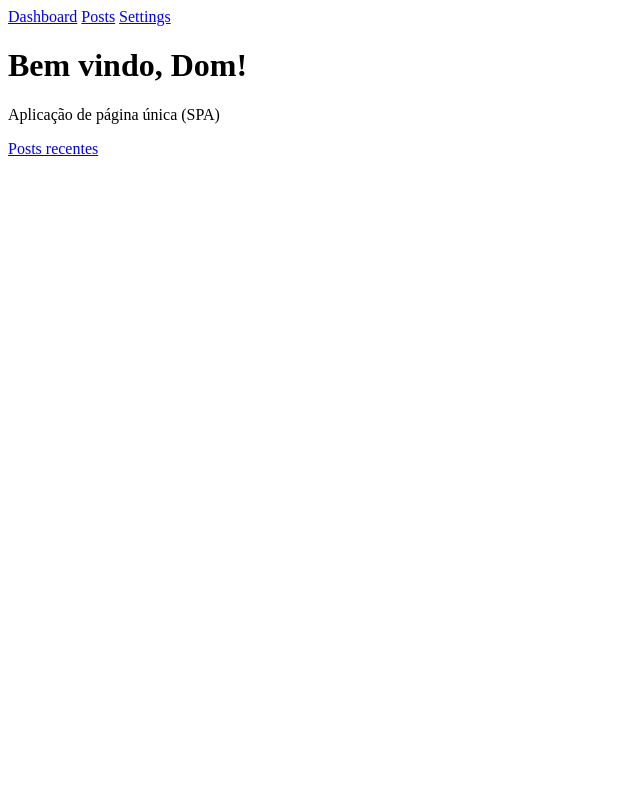
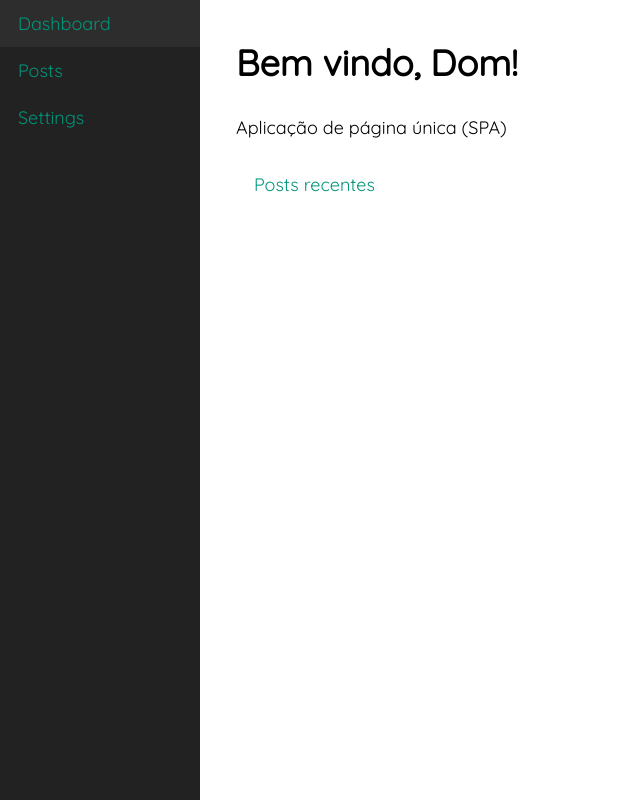
Before and after one commit to hudsonviana/single-page-application, a website with bundled scripts: page frontend/index.html in a window 1280 px wide. Shown: the whole page, without its empty margins (0-640 px from the left). Built offline with nearby package versions, Linux system fonts and the light colour scheme.

Commit message:
SPA primeira parte finalizada

```diff
--- a/frontend/index.html
+++ b/frontend/index.html
@@ -4,6 +4,8 @@
     <meta charset="UTF-8" />
     <meta http-equiv="X-UA-Compatible" content="IE=edge" />
     <meta name="viewport" content="width=device-width, initial-scale=1.0" />
+    <link href='https://fonts.googleapis.com/css?family=Quicksand' rel='stylesheet'>
+    <link rel="stylesheet" href="/static/css/index.css" />
     <title>Sigle Page App</title>
   </head>
   <body>
--- /dev/null
+++ b/frontend/static/css/index.css
@@ -0,0 +1,37 @@
+body {
+  --nav-width: 200px;
+  margin: 0 0 0 var(--nav-width);
+  font-family: 'Quicksand', sans-serif;
+  font-size: 18px;
+}
+
+.nav {
+  position: fixed;
+  top: 0;
+  left: 0;
+  width: var(--nav-width);
+  height: 100vh;
+  background: #222;
+}
+
+.nav__link {
+  display: block;
+  padding: 12px 18px;
+  text-decoration: none;
+  columns: #eeeeee;
+  font-weight: 500;
+}
+
+.nav__link:hover {
+  background: rgba(255, 255, 255, 0.05);
+}
+
+#app {
+  margin: 2em;
+  line-height: 1.5;
+  font-weight: 500;
+}
+
+a {
+  color: #009579;
+}
--- /dev/null
+++ b/frontend/static/js/views/Posts.js
@@ -0,0 +1,15 @@
+import AbstractView from './AbstractView.js';
+
+export default class extends AbstractView {
+  constructor() {
+    super();
+    this.setTitle('Posts');
+  }
+
+  async getHtml() {
+    return `
+      <h1>Posts</h1>
+      <p>Você está vendo os posts.</p>
+    `;
+  }
+}
--- /dev/null
+++ b/frontend/static/js/views/Settings.js
@@ -0,0 +1,15 @@
+import AbstractView from './AbstractView.js';
+
+export default class extends AbstractView {
+  constructor() {
+    super();
+    this.setTitle('Settings');
+  }
+
+  async getHtml() {
+    return `
+      <h1>Settings</h1>
+      <p>Você está vendo as configurações</p>
+    `;
+  }
+}
```
Also changed, not shown: frontend/static/js/index.js (+4 -3 lines).
